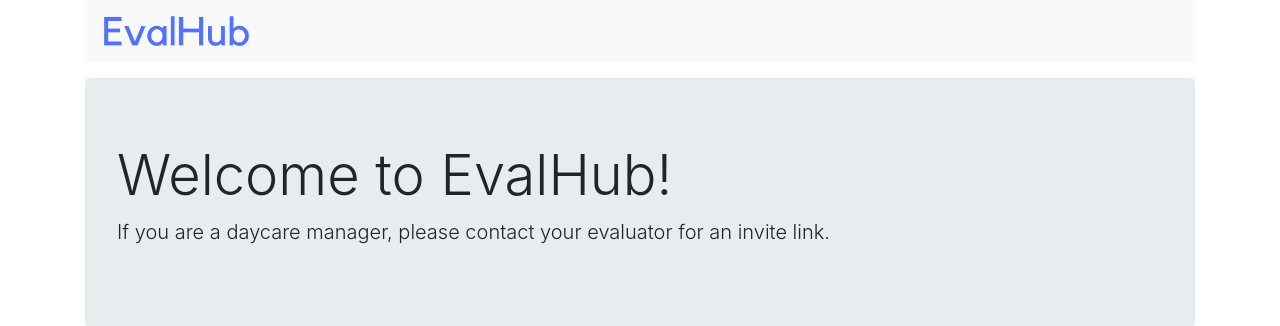
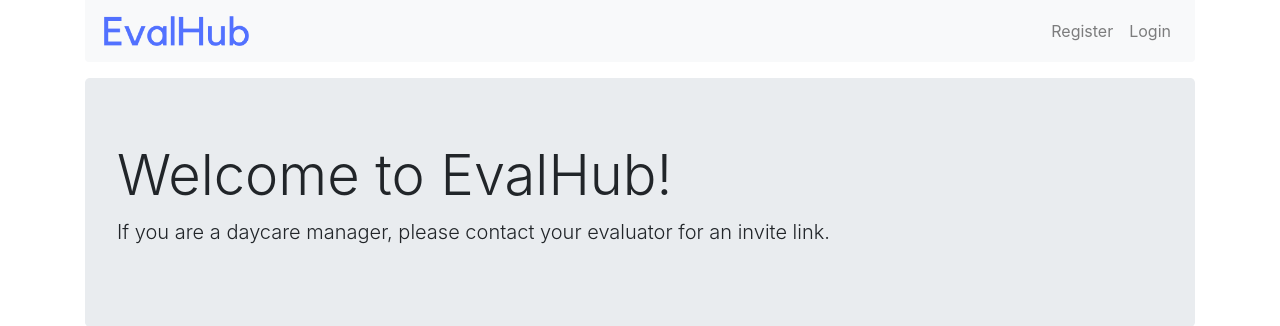
Before and after one commit to GMMan/evalhub, a Django app: page / in a window 1280 px wide. Shown: the top 326 px of the page. Run offline with Django 3.2, Linux system fonts and the light colour scheme; some libraries are stand-ins or nearby versions.

Commit message:
Changed navbar

```diff
--- a/evalhubapp/templates/evalhubapp/header.html
+++ b/evalhubapp/templates/evalhubapp/header.html
@@ -1,9 +1,19 @@
 {% load static %}
 
 <div class="container">
-    <nav class="navbar navbar-light bg-light rounded-bottom mb-3">
-      <a class="navbar-brand" href="{% url 'index' %}">
-          <img src="{% static 'img/evalhub_wordmark.png' %}" alt="EvalHub" style="height: 36px; width: auto;">
-      </a>
+    <nav class="navbar navbar-expand-lg navbar-light bg-light rounded-bottom mb-3">
+        <a class="navbar-brand" href="{% url 'index' %}">
+            <img src="{% static 'img/evalhub_wordmark.png' %}" alt="EvalHub" style="height: 36px; width: auto;">
+        </a>
+        <div class="collapse navbar-collapse" id="navbarSupportedContent">
+            <ul class="navbar-nav ml-auto">
+                <li class="nav-item">
+                    <a class="nav-link" href="#">Register</a>
+                </li>
+                <li class="nav-item">
+                    <a class="nav-link" href="#">Login</a>
+                </li>
+            </ul>
+        </div>
     </nav>
 </div>
```
